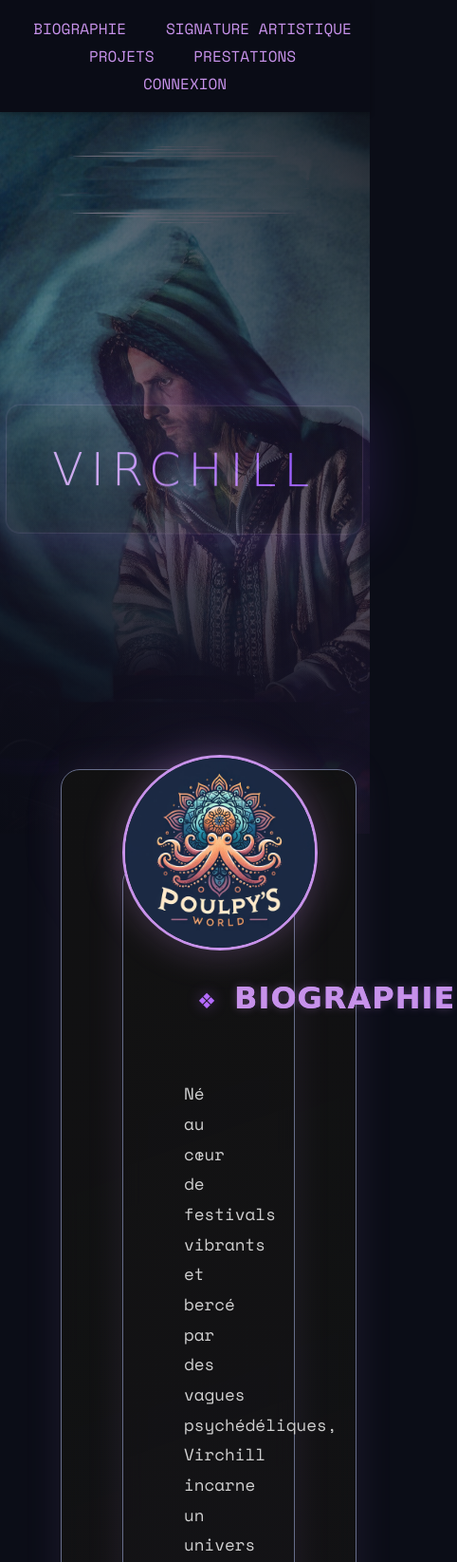
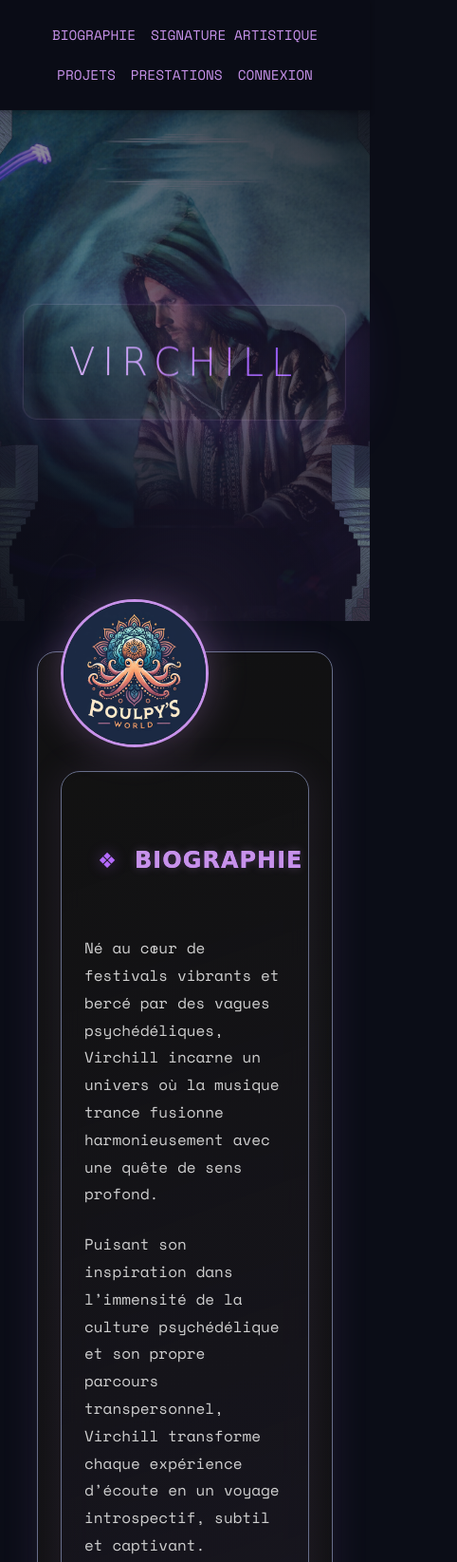
Before and after one commit to AlphonseP/Virchill, a plain HTML site: page index.html in a window 390 px wide. Shown: the top 1645 px of the page at 95% size, 482 px wide, since content can reach past the window. Drawn offline with nearby package versions, Linux system fonts and the light colour scheme; a web font is replaced by a local one.

Commit message:
Update index.html

```diff
--- a/index.html
+++ b/index.html
@@ -670,6 +670,109 @@ html {
 .grid {
     margin-bottom: 3rem; /* Ajoute de l'espace sous la section Projets Clés */
 }
+
+
+h1 {
+  font-size: clamp(2.5rem, 5vw, 5rem);
+}
+
+h2 {
+  font-size: clamp(1.5rem, 3.5vw, 2rem);
+}
+
+p {
+  font-size: clamp(1rem, 2.5vw, 1.2rem);
+}
+
+.card h3 {
+  font-size: clamp(1.3rem, 2.5vw, 1.8rem);
+}
+.hero {
+  display: flex;
+  align-items: center;
+  justify-content: center;
+  text-align: center;
+  flex-direction: column;
+  padding: 1rem;
+}
+
+.bio-section {
+  margin: 1rem 0;
+  padding: 2rem;
+}
+
+.sticky-nav {
+  display: flex;
+  flex-wrap: wrap;
+  justify-content: center;
+}
+
+.sticky-nav a {
+  margin: 0.5rem;
+}
+@media (max-width: 1024px) {
+  .hero {
+    height: 70vh;
+    padding: 1rem;
+  }
+
+  .artist-img {
+    width: 150px;
+    height: 150px;
+  }
+
+  .container {
+    padding: 1rem;
+  }
+
+  .grid {
+    gap: 1.5rem;
+  }
+
+  .bio-section,
+  .card {
+    padding: 1.5rem;
+  }
+}
+
+@media (max-width: 768px) {
+  .grid {
+    grid-template-columns: 1fr;
+  }
+
+  .residence-image {
+    width: 100%;
+  }
+
+  .signature-content {
+    padding: 1rem 0;
+  }
+
+  .sticky-nav a {
+    font-size: 0.9rem;
+  }
+}
+
+@media (max-width: 480px) {
+  h1 {
+    font-size: 2.5rem;
+  }
+
+  .hero {
+    height: 60vh;
+  }
+
+  .signature-content h3,
+  .cta h2 {
+    font-size: 1.5rem;
+  }
+
+  .cta p {
+    font-size: 1rem;
+  }
+}
+
+
   </style>
 </head>
 
```
